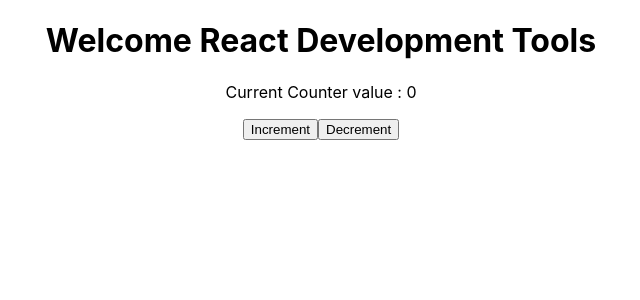
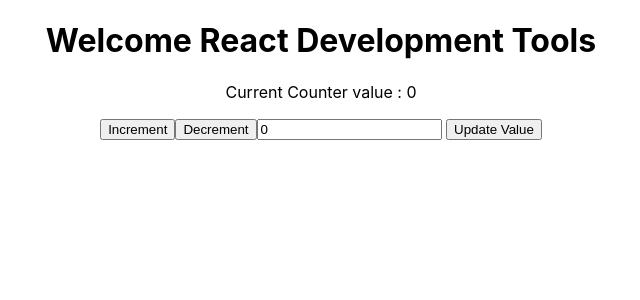
Before and after one commit to Bhawesh-Deepak/ecom_dev, a React (Create React App) app: page / in a window 1280 px wide. Shown: the top 300 px of the page, without its empty margins (319-959 px from the left). Built offline with nearby package versions, Linux system fonts and the light colour scheme.

Commit message:
Add update value for initial set values

```diff
--- a/src/Components/Counter.js
+++ b/src/Components/Counter.js
@@ -2,12 +2,17 @@ import React,{useState} from 'react'
 
 function Counter() {
   const [counter, setCounter]= useState(0)
+  const [initialValue, setInitialValue]= useState(0);
 
+  const updateValue=()=>{
+    setCounter(initialValue);
+  }
   return (
     <div>
         <p>Current Counter value : {counter}</p>
          <button onClick={()=> setCounter(counter+1)}>Increment</button>
          <button onClick={()=> setCounter(counter-1)}>Decrement</button>
+         <input type='text' value={initialValue} onChange={(e)=>setInitialValue(parseInt(e.target.value) || 0)} /> <button onClick={updateValue}>Update Value</button>
     </div>
   )
 }
```
